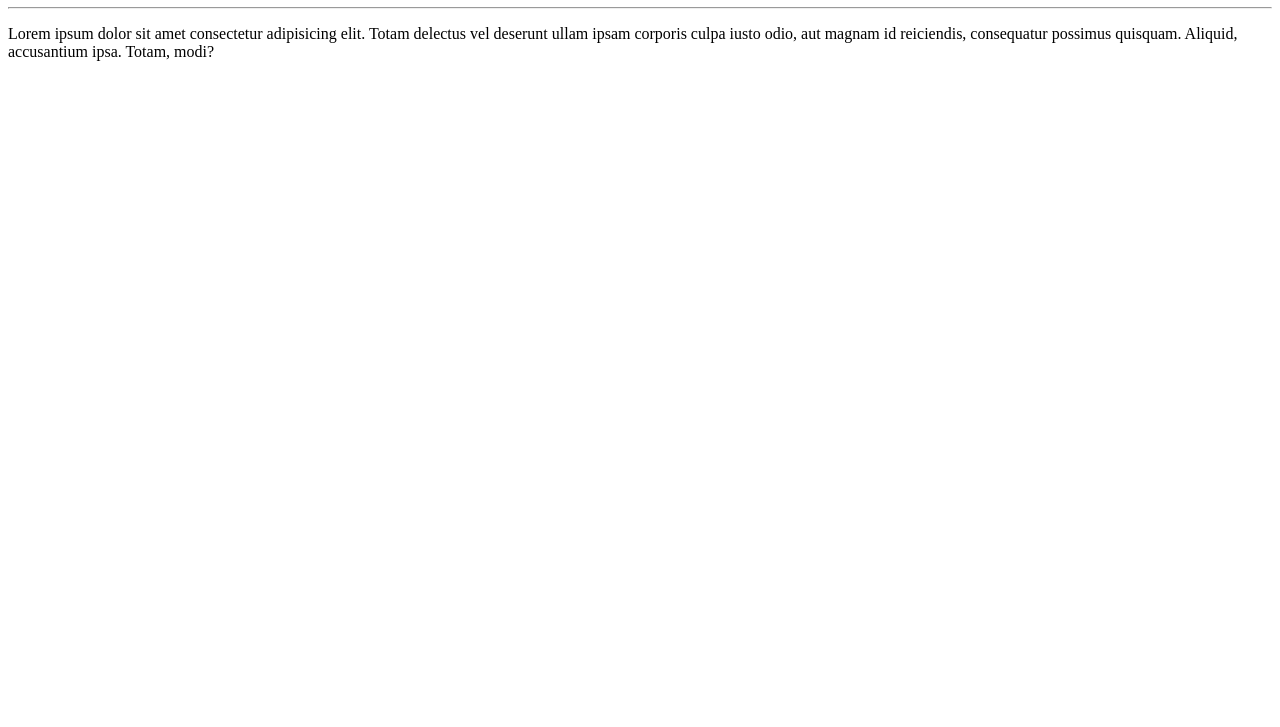
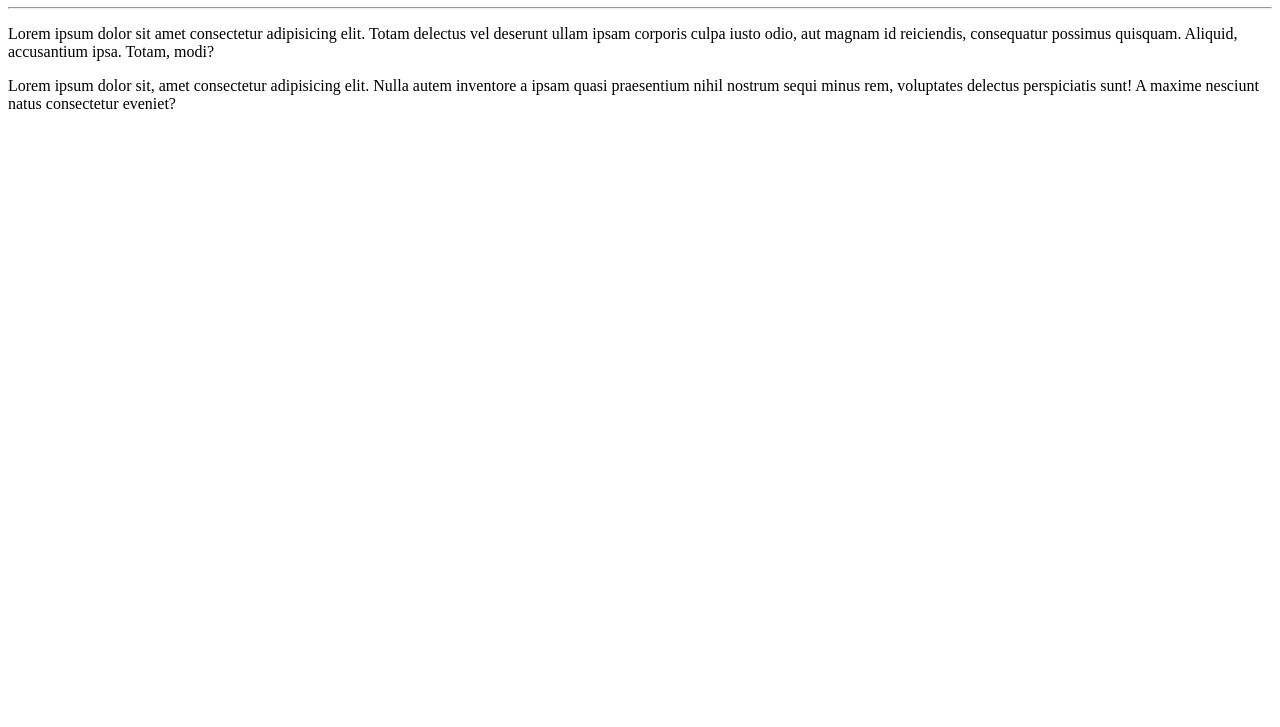
Before and after one commit to LuanMauricioDeSouza/Ola-Mundo, a plain HTML site: page site-exemplo/index.html in a window 1280 px wide. Shown: the part 73-800 px from the top of the page. Drawn offline with Linux system fonts and the light colour scheme.

Commit message:
Adicionei um parágrafo

```diff
--- a/site-exemplo/index.html
+++ b/site-exemplo/index.html
@@ -9,5 +9,6 @@
     <h1>Olá, Mundo</h1>
     <hr>
     <p>Lorem ipsum dolor sit amet consectetur adipisicing elit. Totam delectus vel deserunt ullam ipsam corporis culpa iusto odio, aut magnam id reiciendis, consequatur possimus quisquam. Aliquid, accusantium ipsa. Totam, modi?</p>
+    <p>Lorem ipsum dolor sit, amet consectetur adipisicing elit. Nulla autem inventore a ipsam quasi praesentium nihil nostrum sequi minus rem, voluptates delectus perspiciatis sunt! A maxime nesciunt natus consectetur eveniet?</p>
 </body>
 </html>
```
